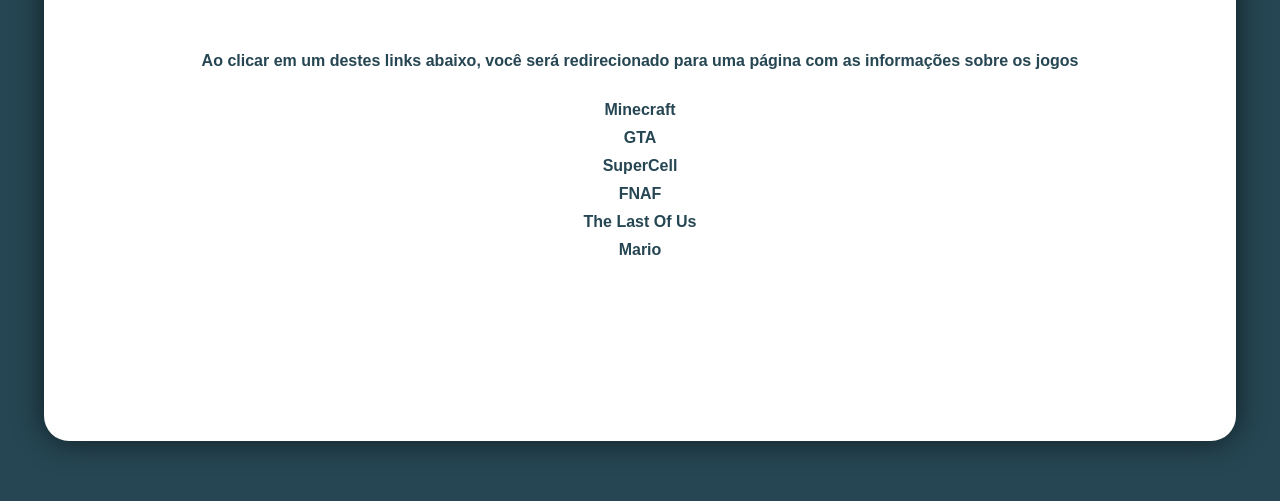
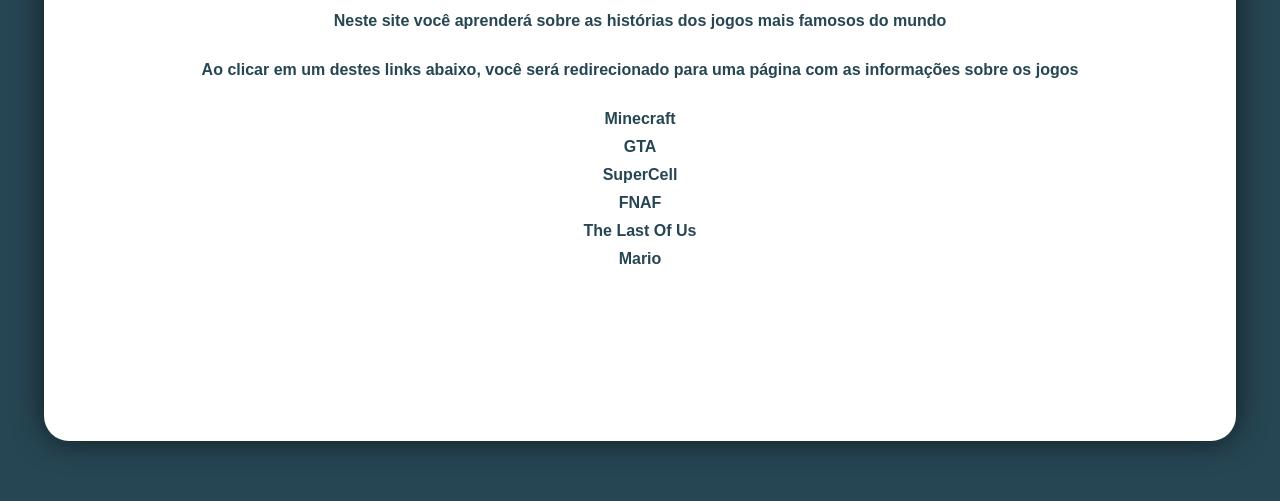
Before and after one commit to L3onelson/Projeto-Cl, a plain HTML site: page index.html in a window 1280 px wide. Shown: the part 299-800 px from the top of the page. Drawn offline with Linux system fonts and the light colour scheme.

Commit message:
Fix HTML entity encoding in index.html

```diff
--- a/index.html
+++ b/index.html
@@ -80,7 +80,7 @@
     <div class="fundo"></div>
     <div class="plano">
       <h1>Lore Of Games</h1>
-      <p><Neste site você aprenderá sobre as histórias dos jogos mais famosos do mundo</p>
+      <p>Neste site você aprenderá sobre as histórias dos jogos mais famosos do mundo</p>
       <p>Ao clicar em um destes links abaixo, você será redirecionado para uma página com as informações sobre os jogos</p>
 
       <nav>
```
